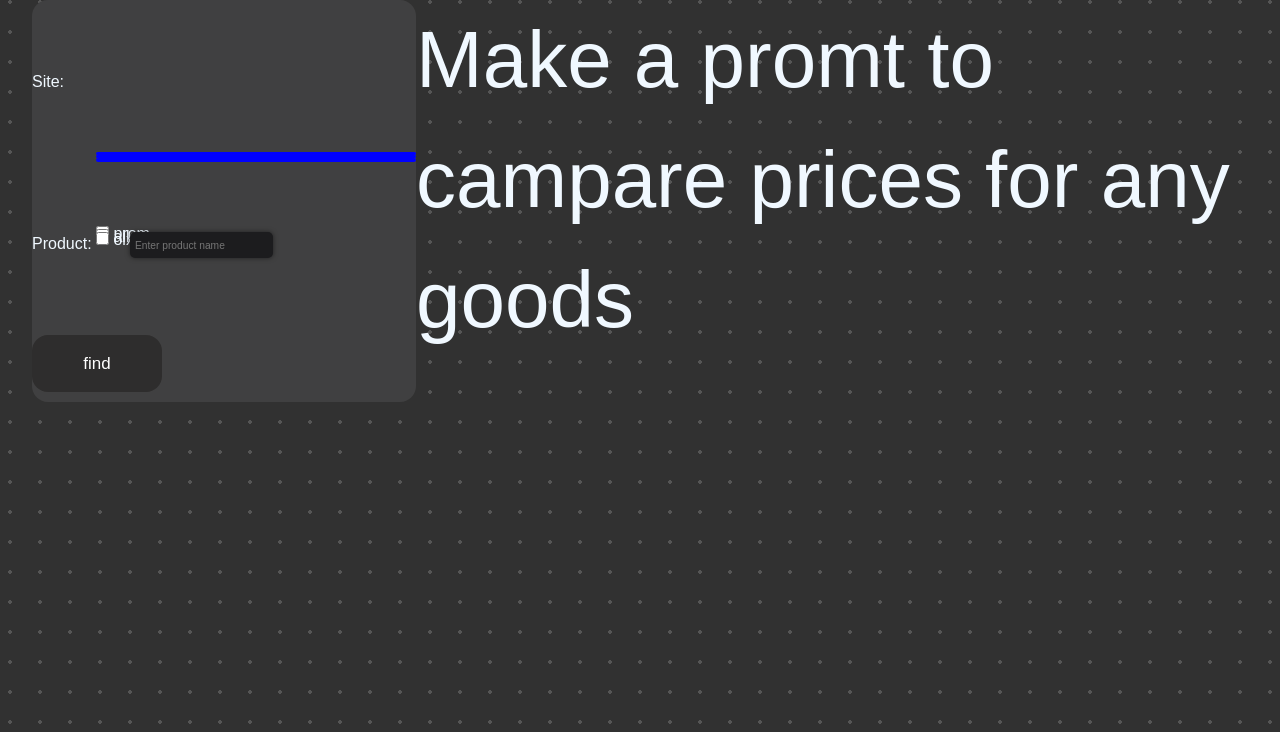
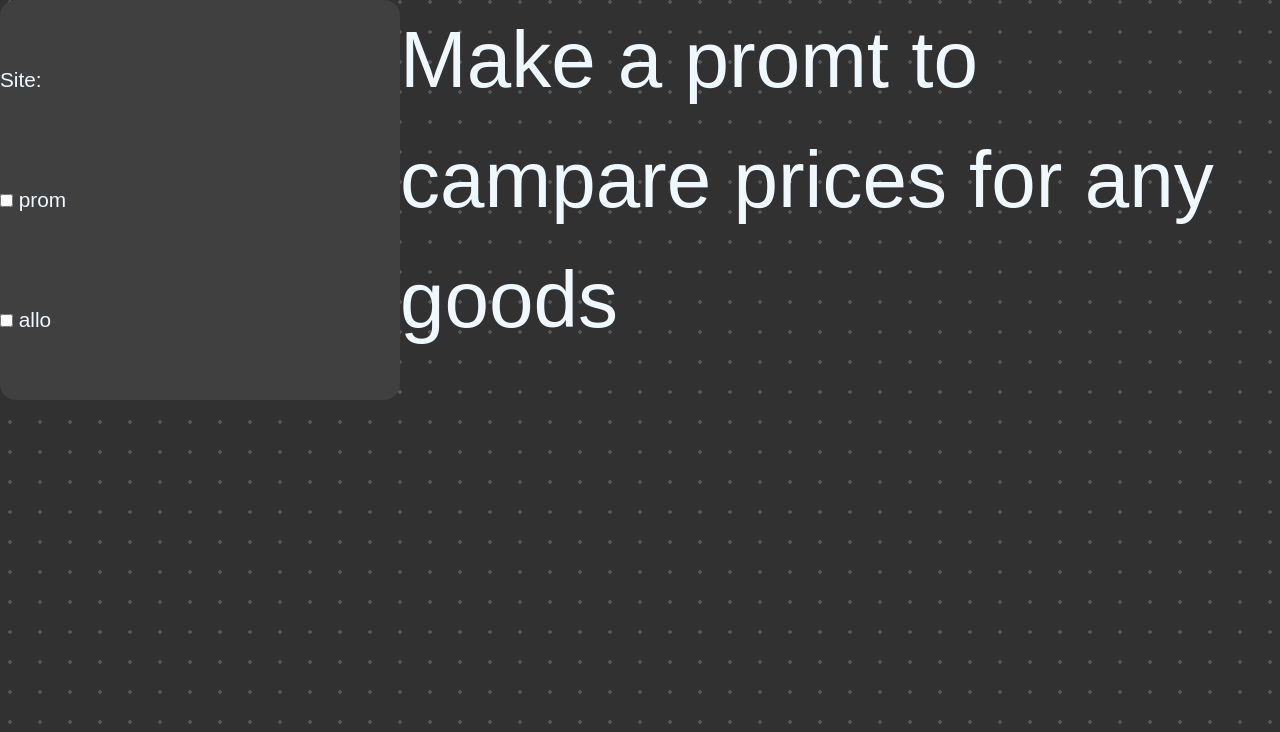
Before and after one commit to Simbobobka/SCRU, a Django app: page /parse in a window 1280 px wide. Shown: the part 68-800 px from the top of the page. Run offline with Django 4.2, Linux system fonts and the light colour scheme; some web fonts are replaced.

Commit message:
redesign_v2.0

```diff
--- a/parsing/static/css/style.css
+++ b/parsing/static/css/style.css
@@ -23,32 +23,42 @@
   display: flex;
   font-size: 5rem;
   overflow: hidden;
-
   .form{
     background-color:#404041;
     border-radius: 1rem;
+    min-width: 25rem;
+    max-height: 25rem;
     div{
-      margin-left: 2rem;
-      margin-top: 2rem;
       border-radius: 1rem;
+      padding-top: 0rem;
     }
     label{
-      font-size: 1rem;
-
+      font-size: 1.3rem;
     }
   }
+
+  fieldset{
+    legend{
+      padding: 0%;
+    }
     .checkbox{
+      padding: 0%;
       div{
+        background-color: #76c2e7;
+        text-align: center;
+        justify-content: center;
+        align-items: center;
+        margin-top: 0.2rem;
+        max-height: 2rem;
+        padding-bottom: 0;
+      }
+      label{
+        margin-top: 0rem;
         max-height: 0.2rem;
-      margin-top: 0;
-      background-color: blue;
+        align-self: start;
       }
     }
-  fieldset{
-    background-color: brown;
   }
-
-
   .input {
     font-weight: 500;
     font-size: .8vw;
@@ -59,20 +69,14 @@
     border: none;
     outline: none;
     padding: 0.4vw;
-    max-width: 190px;
+    max-width: 17rem;
     transition: .4s;
     margin-left: 1rem;
   }
   .input:focus {
     box-shadow: 0 0 0 .15vw rgb(255, 255, 255);
   }
-
-  .wrap{
-    min-width: 30%;
-    margin-left: 2rem;
-
   .button-find{
-
     border-radius: 1rem;
     background-color: #2e2d2d;
     border: none;
@@ -82,21 +86,21 @@
     padding: 16px;
     width: 130px;
     transition: all 0.5s;
-
     margin: 5px auto;
    }
 
   .button-find:hover{
     background-color: #484848;
   }
-  }
+
+
 }
 
+/* result of parsing */
 .response{
   margin: 0 auto;
   width: 80%;
   p{
-
     margin-left: 2rem;
     margin-top: 2rem;
     background-color:#404041;
@@ -122,21 +126,19 @@
       background-color: #484848;
     }
   }
-
-
 }
 
 .price{
   float: right;
 }
 
-nav {
+nav{
   width: 60rem;
   margin: 1rem auto 0;
 }
 
+/* logout button  */
 button{
-
   img{
     display: block;
     height: 2rem;
@@ -191,11 +193,9 @@
 .btn_reg{
   background-color: rgb(128, 128, 128);
   color:rgb(42, 92, 137);
-
 }
 
 .login_form{
-
   min-height: 12rem;
   width: 20rem;
   display: flex;
@@ -216,7 +216,10 @@
     padding: 0 1rem;
     border: 2px solid transparent;
     font-size: 1rem;
-    transition: border-color .3s cubic-bezier(.25,.01,.25,1) 0s, color .3s cubic-bezier(.25,.01,.25,1) 0s, background .2s cubic-bezier(.25,.01,.25,1) 0s;
+    transition:
+      border-color .3s cubic-bezier(.25,.01,.25,1) 0s,
+      color .3s cubic-bezier(.25,.01,.25,1) 0s,
+      background .2s cubic-bezier(.25,.01,.25,1) 0s;
     color: #05060f99;
   }
 
@@ -268,10 +271,29 @@
     margin-left: 30px;
   }
 
+  .errorlist {
+    background-color: #f7a9af;
+    border: 1px solid #f5c6cb;
+    padding: 10px;
+    border-radius: 5px;
+    font-weight: bold;
+  }
+
+  .errorlist li {
+    list-style-type: none;
+    margin: 5px 0; /
+  }
+}
+
+.errorlist {
+  background-color: #f7a9af;
+  border: 1px solid #f5c6cb;
+  padding: 10px;
+  border-radius: 5px;
+  font-weight: bold;
 }
 
 .logout_form{
-
   button{
     width: 70px;
     border: none;
@@ -295,7 +317,6 @@
 }
 
 .sign-up{
-
   display: flex;
   flex-direction: column;
   gap: 10px;
@@ -314,7 +335,10 @@
     padding: 0 1rem;
     border: 2px solid transparent;
     font-size: 1rem;
-    transition: border-color .3s cubic-bezier(.25,.01,.25,1) 0s, color .3s cubic-bezier(.25,.01,.25,1) 0s, background .2s cubic-bezier(.25,.01,.25,1) 0s;
+    transition:
+    border-color .3s cubic-bezier(.25,.01,.25,1) 0s,
+    color .3s cubic-bezier(.25,.01,.25,1) 0s,
+    background .2s cubic-bezier(.25,.01,.25,1) 0s;
     color: #05060f99;
   }
 
@@ -343,7 +367,6 @@
   }
 
   button {
-
     border-radius: 4px;
     background-color: #2e2d2d;
     border: none;
@@ -353,15 +376,12 @@
     padding: 16px;
     width: 130px;
     transition: all 0.5s;
-
     margin: 5px auto;
    }
 
   button:hover{
     background-color: #484848;
   }
-
-
 }
 
 .helptext{
--- a/parsing/templates/parse.html
+++ b/parsing/templates/parse.html
@@ -3,13 +3,11 @@
 
 {% block content %}
     <div class="parse_page">
-        <div class="wrap">
             <form action="" method="post" class="form">
             {% csrf_token %}
             {{ form }}
             <input type="submit" value="find" class="button-find">
             </form>
-        </div>
         <h>Make a promt to campare prices for any goods</h>
     </div>
 {% endblock %}
```
Also changed, not shown: 1 other file. Lines whose indentation alone changed are shown as unchanged.
